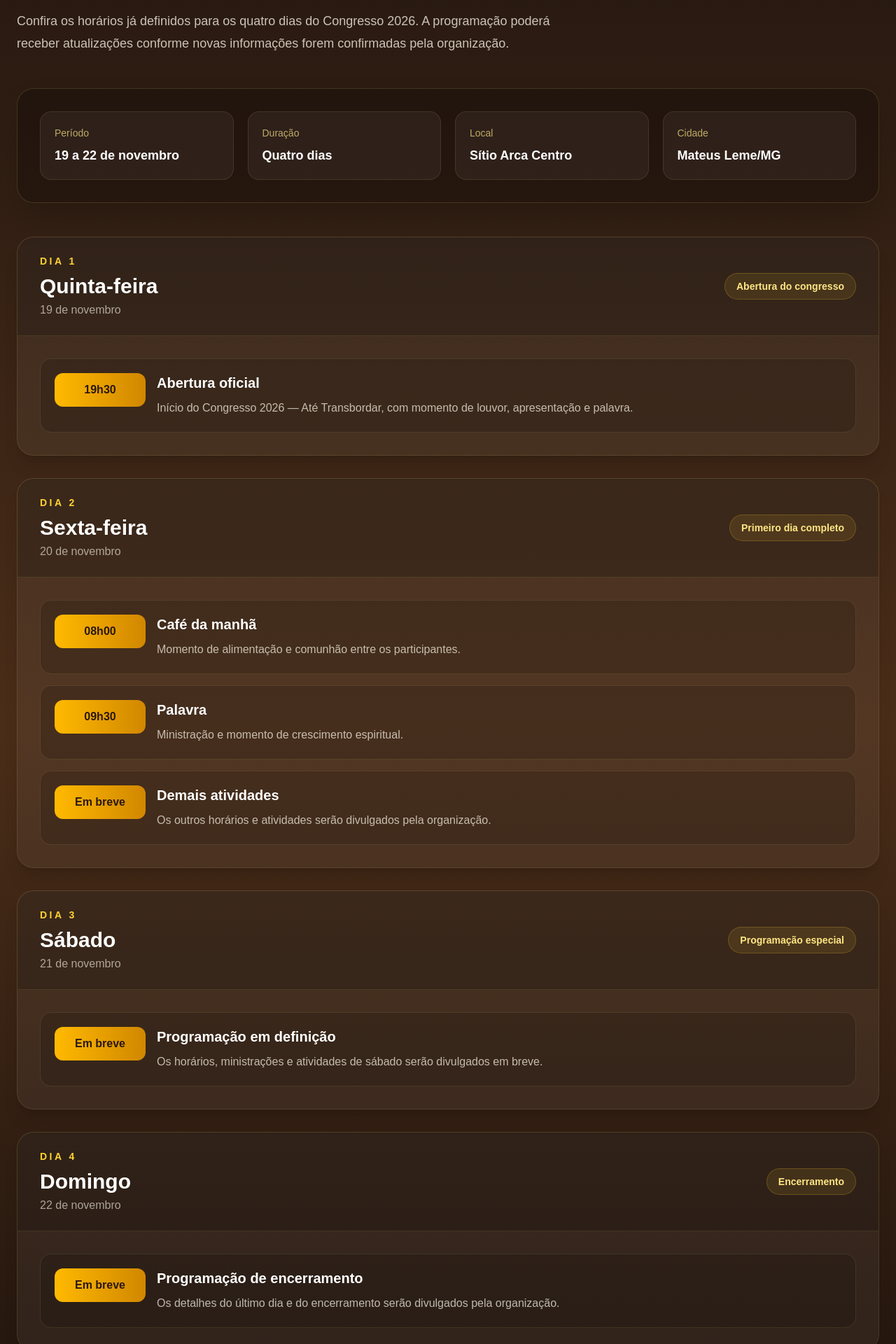
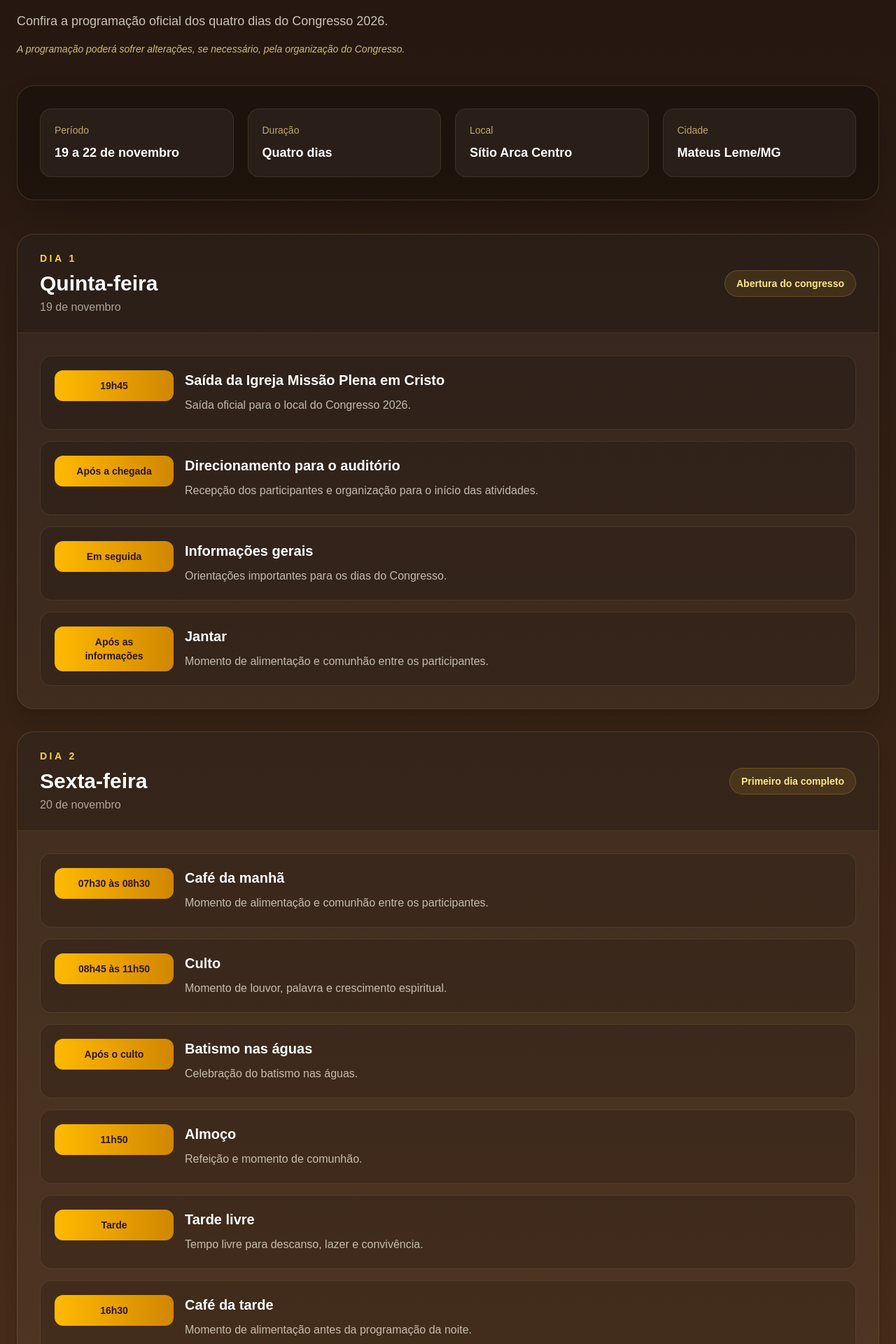
Before and after one commit to imissaoplenaemcristo-creator/CONGRESSO2026, a Next.js app: page /programacao in a window 1280 px wide. Shown: the part 280-2200 px from the top of the page at 70% size. Built offline with nearby package versions, Linux system fonts and the light colour scheme.

Commit message:
feat: atualiza programacao do congresso

```diff
--- a/app/programacao/page.tsx
+++ b/app/programacao/page.tsx
@@ -7,10 +7,28 @@ const dias = [
     destaque: "Abertura do congresso",
     itens: [
       {
-        horario: "19h30",
-        titulo: "Abertura oficial",
+        horario: "19h45",
+        titulo: "Saída da Igreja Missão Plena em Cristo",
         descricao:
-          "Início do Congresso 2026 — Até Transbordar, com momento de louvor, apresentação e palavra.",
+          "Saída oficial para o local do Congresso 2026.",
+      },
+      {
+        horario: "Após a chegada",
+        titulo: "Direcionamento para o auditório",
+        descricao:
+          "Recepção dos participantes e organização para o início das atividades.",
+      },
+      {
+        horario: "Em seguida",
+        titulo: "Informações gerais",
+        descricao:
+          "Orientações importantes para os dias do Congresso.",
+      },
+      {
+        horario: "Após as informações",
+        titulo: "Jantar",
+        descricao:
+          "Momento de alimentação e comunhão entre os participantes.",
       },
     ],
   },
@@ -20,22 +38,52 @@ const dias = [
     destaque: "Primeiro dia completo",
     itens: [
       {
-        horario: "08h00",
+        horario: "07h30 às 08h30",
         titulo: "Café da manhã",
         descricao:
           "Momento de alimentação e comunhão entre os participantes.",
       },
       {
-        horario: "09h30",
-        titulo: "Palavra",
+        horario: "08h45 às 11h50",
+        titulo: "Culto",
         descricao:
-          "Ministração e momento de crescimento espiritual.",
+          "Momento de louvor, palavra e crescimento espiritual.",
       },
       {
-        horario: "Em breve",
-        titulo: "Demais atividades",
+        horario: "Após o culto",
+        titulo: "Batismo nas águas",
         descricao:
-          "Os outros horários e atividades serão divulgados pela organização.",
+          "Celebração do batismo nas águas.",
+      },
+      {
+        horario: "11h50",
+        titulo: "Almoço",
+        descricao:
+          "Refeição e momento de comunhão.",
+      },
+      {
+        horario: "Tarde",
+        titulo: "Tarde livre",
+        descricao:
+          "Tempo livre para descanso, lazer e convivência.",
+      },
+      {
+        horario: "16h30",
+        titulo: "Café da tarde",
+        descricao:
+          "Momento de alimentação antes da programação da noite.",
+      },
+      {
+        horario: "18h00",
+        titulo: "Culto",
+        descricao:
+          "Culto da noite com louvor e ministração da Palavra.",
+      },
+      {
+        horario: "21h00",
+        titulo: "Jantar",
+        descricao:
+          "Encerramento das atividades do dia com jantar.",
       },
     ],
   },
@@ -45,10 +93,46 @@ const dias = [
     destaque: "Programação especial",
     itens: [
       {
-        horario: "Em breve",
-        titulo: "Programação em definição",
+        horario: "07h30 às 08h30",
+        titulo: "Café da manhã",
         descricao:
-          "Os horários, ministrações e atividades de sábado serão divulgados em breve.",
+          "Momento de alimentação e comunhão entre os participantes.",
+      },
+      {
+        horario: "08h45 às 11h50",
+        titulo: "Culto",
+        descricao:
+          "Momento de louvor, palavra e crescimento espiritual.",
+      },
+      {
+        horario: "11h50",
+        titulo: "Almoço",
+        descricao:
+          "Refeição e momento de comunhão.",
+      },
+      {
+        horario: "Tarde",
+        titulo: "Tarde livre",
+        descricao:
+          "Tempo livre para descanso, lazer e convivência.",
+      },
+      {
+        horario: "16h30",
+        titulo: "Café da tarde",
+        descricao:
+          "Momento de alimentação antes da programação da noite.",
+      },
+      {
+        horario: "18h00",
+        titulo: "Culto",
+        descricao:
+          "Culto da noite com louvor e ministração da Palavra.",
+      },
+      {
+        horario: "21h00",
+        titulo: "Jantar",
+        descricao:
+          "Encerramento das atividades do dia com jantar.",
       },
     ],
   },
@@ -58,10 +142,34 @@ const dias = [
     destaque: "Encerramento",
     itens: [
       {
-        horario: "Em breve",
-        titulo: "Programação de encerramento",
+        horario: "07h30 às 08h30",
+        titulo: "Café da manhã",
         descricao:
-          "Os detalhes do último dia e do encerramento serão divulgados pela organização.",
+          "Momento de alimentação e comunhão entre os participantes.",
+      },
+      {
+        horario: "08h45 às 11h40",
+        titulo: "Culto",
+        descricao:
+          "Culto de encerramento com louvor e ministração da Palavra.",
+      },
+      {
+        horario: "11h50",
+        titulo: "Almoço",
+        descricao:
+          "Refeição e momento de comunhão.",
+      },
+      {
+        horario: "Tarde",
+        titulo: "Tarde livre",
+        descricao:
+          "Tempo livre antes da organização para o retorno.",
+      },
+      {
+        horario: "17h00",
+        titulo: "Retorno",
+        descricao:
+          "Saída do local do Congresso e retorno para a Igreja Missão Plena em Cristo.",
       },
     ],
   },
@@ -72,7 +180,7 @@ export default function ProgramacaoPage() {
     <main className="min-h-screen bg-gradient-to-b from-[#21150f] via-[#4a2d18] to-[#160e0a] text-white">
       <Header />
 
-      <section className="mx-auto max-w-7xl px-6 py-16 md:py-20">
+      <section className="mx-auto max-w-7xl px-4 py-12 sm:px-6 md:py-20">
         <div className="max-w-3xl">
           <p className="text-sm font-bold uppercase tracking-[0.35em] text-amber-300">
             Congresso 2026
@@ -83,39 +191,22 @@ export default function ProgramacaoPage() {
           </h1>
 
           <p className="mt-6 text-lg leading-8 text-amber-50/75">
-            Confira os horários já definidos para os quatro dias do
-            Congresso 2026. A programação poderá receber atualizações
-            conforme novas informações forem confirmadas pela organização.
+            Confira a programação oficial dos quatro dias do Congresso
+            2026.
+          </p>
+
+          <p className="mt-3 text-sm italic leading-6 text-amber-200/80">
+            A programação poderá sofrer alterações, se necessário, pela
+            organização do Congresso.
           </p>
         </div>
 
-        <div className="mt-12 rounded-3xl border border-amber-200/15 bg-black/25 p-6 shadow-2xl md:p-8">
+        <div className="mt-10 rounded-3xl border border-amber-200/15 bg-black/25 p-5 shadow-2xl md:p-8">
           <div className="grid gap-5 sm:grid-cols-2 lg:grid-cols-4">
-            <div className="rounded-2xl border border-amber-200/10 bg-white/5 p-5">
-              <p className="text-sm text-amber-200/70">Período</p>
-              <p className="mt-2 text-lg font-bold">
-                19 a 22 de novembro
-              </p>
-            </div>
-
-            <div className="rounded-2xl border border-amber-200/10 bg-white/5 p-5">
-              <p className="text-sm text-amber-200/70">Duração</p>
-              <p className="mt-2 text-lg font-bold">Quatro dias</p>
-            </div>
-
-            <div className="rounded-2xl border border-amber-200/10 bg-white/5 p-5">
-              <p className="text-sm text-amber-200/70">Local</p>
-              <p className="mt-2 text-lg font-bold">
-                Sítio Arca Centro
-              </p>
-            </div>
-
-            <div className="rounded-2xl border border-amber-200/10 bg-white/5 p-5">
-              <p className="text-sm text-amber-200/70">Cidade</p>
-              <p className="mt-2 text-lg font-bold">
-                Mateus Leme/MG
-              </p>
-            </div>
+            <Resumo label="Período" valor="19 a 22 de novembro" />
+            <Resumo label="Duração" valor="Quatro dias" />
+            <Resumo label="Local" valor="Sítio Arca Centro" />
+            <Resumo label="Cidade" valor="Mateus Leme/MG" />
           </div>
         </div>
 
@@ -125,7 +216,7 @@ export default function ProgramacaoPage() {
               key={programacao.dia}
               className="overflow-hidden rounded-3xl border border-amber-200/10 bg-white/5 shadow-xl"
             >
-              <div className="border-b border-amber-200/10 bg-black/20 px-6 py-6 md:px-8">
+              <div className="border-b border-amber-200/10 bg-black/20 px-5 py-6 md:px-8">
                 <div className="flex flex-col gap-4 sm:flex-row sm:items-center sm:justify-between">
                   <div>
                     <p className="text-sm font-bold uppercase tracking-[0.25em] text-amber-300">
@@ -147,13 +238,13 @@ export default function ProgramacaoPage() {
                 </div>
               </div>
 
-              <div className="space-y-4 p-6 md:p-8">
+              <div className="space-y-4 p-5 md:p-8">
                 {programacao.itens.map((item) => (
                   <div
                     key={`${programacao.dia}-${item.horario}-${item.titulo}`}
-                    className="grid gap-4 rounded-2xl border border-amber-200/10 bg-black/15 p-5 md:grid-cols-[130px_1fr] md:items-start"
+                    className="grid gap-4 rounded-2xl border border-amber-200/10 bg-black/15 p-5 md:grid-cols-[170px_1fr] md:items-start"
                   >
-                    <div className="rounded-xl bg-gradient-to-r from-amber-400 to-yellow-600 px-4 py-3 text-center font-black text-[#2b180d]">
+                    <div className="rounded-xl bg-gradient-to-r from-amber-400 to-yellow-600 px-4 py-3 text-center text-sm font-black text-[#2b180d]">
                       {item.horario}
                     </div>
 
@@ -183,9 +274,8 @@ export default function ProgramacaoPage() {
           </h2>
 
           <p className="mx-auto mt-4 max-w-2xl leading-7 text-amber-50/75">
-            Acompanhe os avisos oficiais do Congresso 2026 para saber
-            quando novos horários, ministrações e atividades forem
-            confirmados.
+            Acompanhe os avisos oficiais do Congresso 2026 para ficar
+            informado sobre qualquer alteração.
           </p>
 
           <a
@@ -195,7 +285,32 @@ export default function ProgramacaoPage() {
             Ver avisos
           </a>
         </div>
+
+        <div className="mt-10 text-center">
+          <p className="text-lg font-semibold text-amber-100">
+            Estamos preparando tudo com muito carinho para receber você.
+          </p>
+
+          <p className="mt-2 text-xl font-black text-amber-300">
+            Nos vemos no Congresso 2026! ❤️
+          </p>
+        </div>
       </section>
     </main>
   );
 }
+
+function Resumo({
+  label,
+  valor,
+}: {
+  label: string;
+  valor: string;
+}) {
+  return (
+    <div className="rounded-2xl border border-amber-200/10 bg-white/5 p-5">
+      <p className="text-sm text-amber-200/70">{label}</p>
+      <p className="mt-2 text-lg font-bold">{valor}</p>
+    </div>
+  );
+}
```
